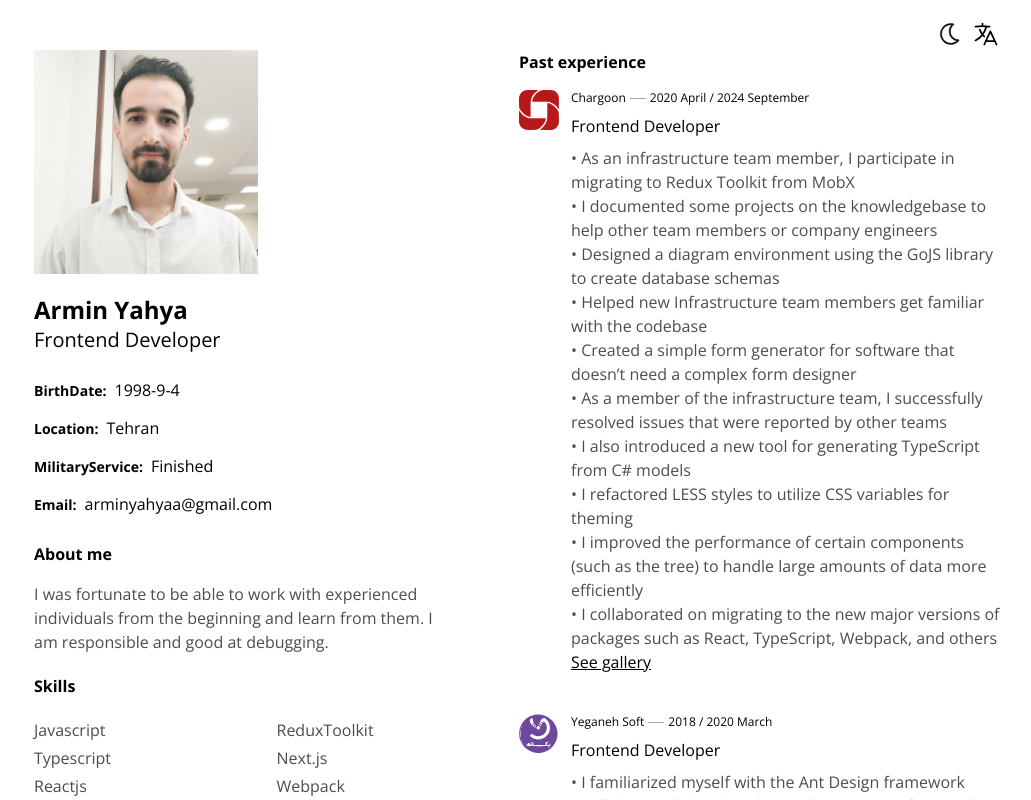
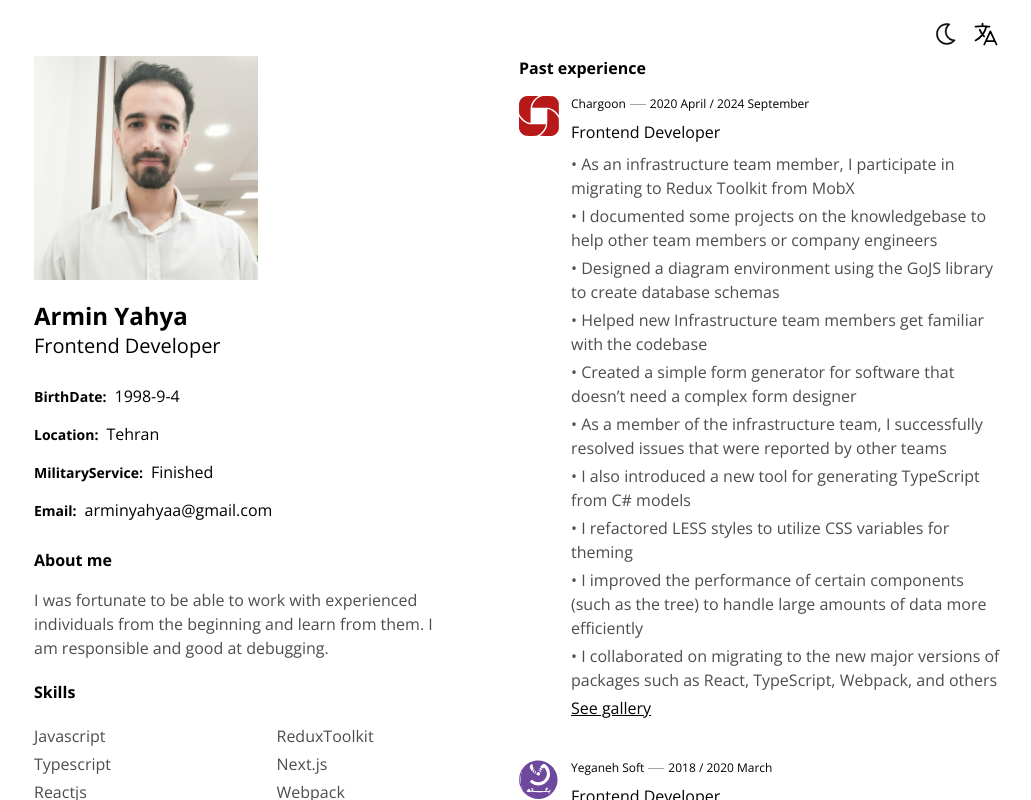
Before and after one commit to arminyahya/cv-nextjs, a Next.js app: page /en in a window 1280 px wide. Shown: the top 800 px of the page, without its empty margins (121-1152 px from the left). Built offline with nearby package versions, Linux system fonts and the light colour scheme.

Commit message:
fix: there style difference when i did A/B test that i fixed them

```diff
--- a/src/app/[lang]/page.tsx
+++ b/src/app/[lang]/page.tsx
@@ -39,13 +39,16 @@ export default function Page({ params }: PageInnerProps) {
   return (
     <main className={`flex flex-col print:flex-row sm:flex-row`}>
       <section className={"flex-1 mb-5"}>
-        <div className="mb-5 relative w-full h-56 filter-image-filter print:w-[220px] print:mw-[220px] sm:w-56">
+        <div
+          className="mb-5 relative w-full h-56 print:w-52 print:mw-52 md:w-56"
+        >
           <Image
             alt="armin-yahya"
             src={`${basePath}/profile-image-3.jpg`}
             fill
             objectPosition="50% 50%"
             objectFit="contain"
+            style={{ filter: 'var(--image-filter)' }}
           />
         </div>
         <div className="full-name font-bold text-2xl">{translate("fullname")}</div>
--- a/src/app/_components/header.tsx
+++ b/src/app/_components/header.tsx
@@ -33,8 +33,8 @@ export default function Header({ }: HeaderProps) {
 	}
 
 	return (
-		<header className="flex justify-end items-center mb-0.5">
-			<div className="header_item inline-block mx-1" onClick={switchTheme}>
+		<header className="flex justify-end items-center mb-4 print:hidden md:mb-2">
+			<div className="header_item inline-block mx-2" onClick={switchTheme}>
 				{currentTheme === 'light' ? <DarkModeIcon /> : <LightModeIcon />}
 			</div>
 			<div className="header_item inline-block mx-1" onClick={switchLang} >
--- a/src/app/_components/modal.tsx
+++ b/src/app/_components/modal.tsx
@@ -5,7 +5,7 @@ import ReactDOM from 'react-dom';
 const Modal = ({ isOpen, onClose, children }: any) => {
   return isOpen ? ReactDOM.createPortal(
     <div className="absolute top-0 right-0 w-full h-screen bg-black flex items-center">
-      <div className="rounded shadow w-full h-full">
+      <div className="rounded shadow w-full min-h-min">
         {React.cloneElement(children, {onClose})}
       </div>
     </div>
--- a/src/app/_components/pastExperienceItem.tsx
+++ b/src/app/_components/pastExperienceItem.tsx
@@ -50,7 +50,7 @@ export default function PastExperienceItem({
         <div className="text-base text-text-color-lighter">
           <ul className="p-0">
             {companyTasks.map((task) => (
-              <li className="list-none">• {task}</li>
+              <li className="list-none my-1">• {task}</li>
             ))}
           </ul>
           <Link className="hidden text-text-color underline cursor-pointer print:inline-block" href={`https://arminyahya.github.io/cv-nextjs/${lang || "fa"}?${id}-slideshow=open`}>
--- a/tailwind.config.ts
+++ b/tailwind.config.ts
@@ -10,8 +10,6 @@ const config: Config = {
         "background-color": "var(--background-color)",
         "text-color": "var(--text-color)",
         "text-color-lighter": "var(--text-color-lighter)",
-        "image-filter": "var(--image-filter)",
-
       },
       animation: {
         'fadeIn-slow': 'fadeIn 1s ease forwards',
```
